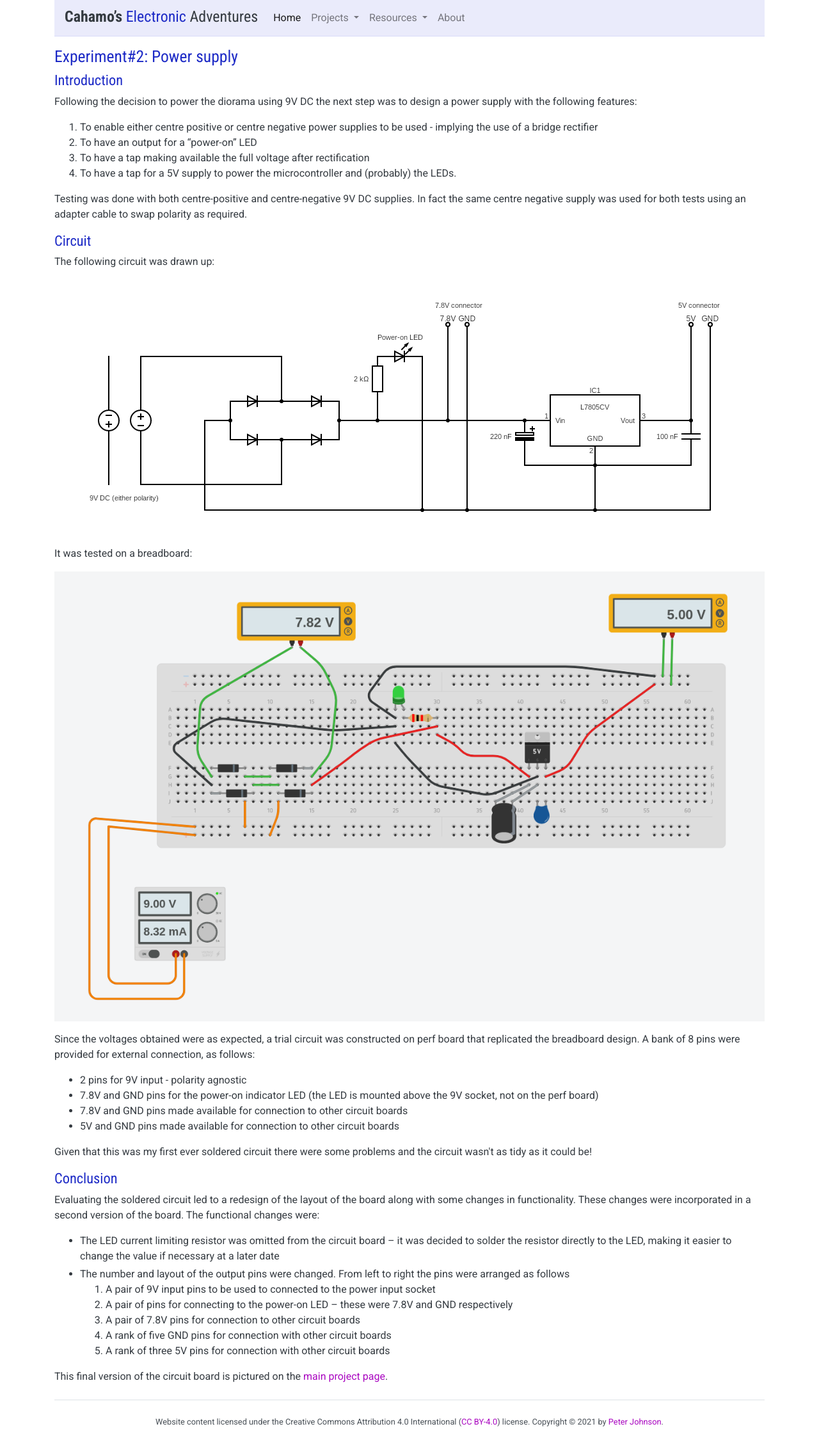
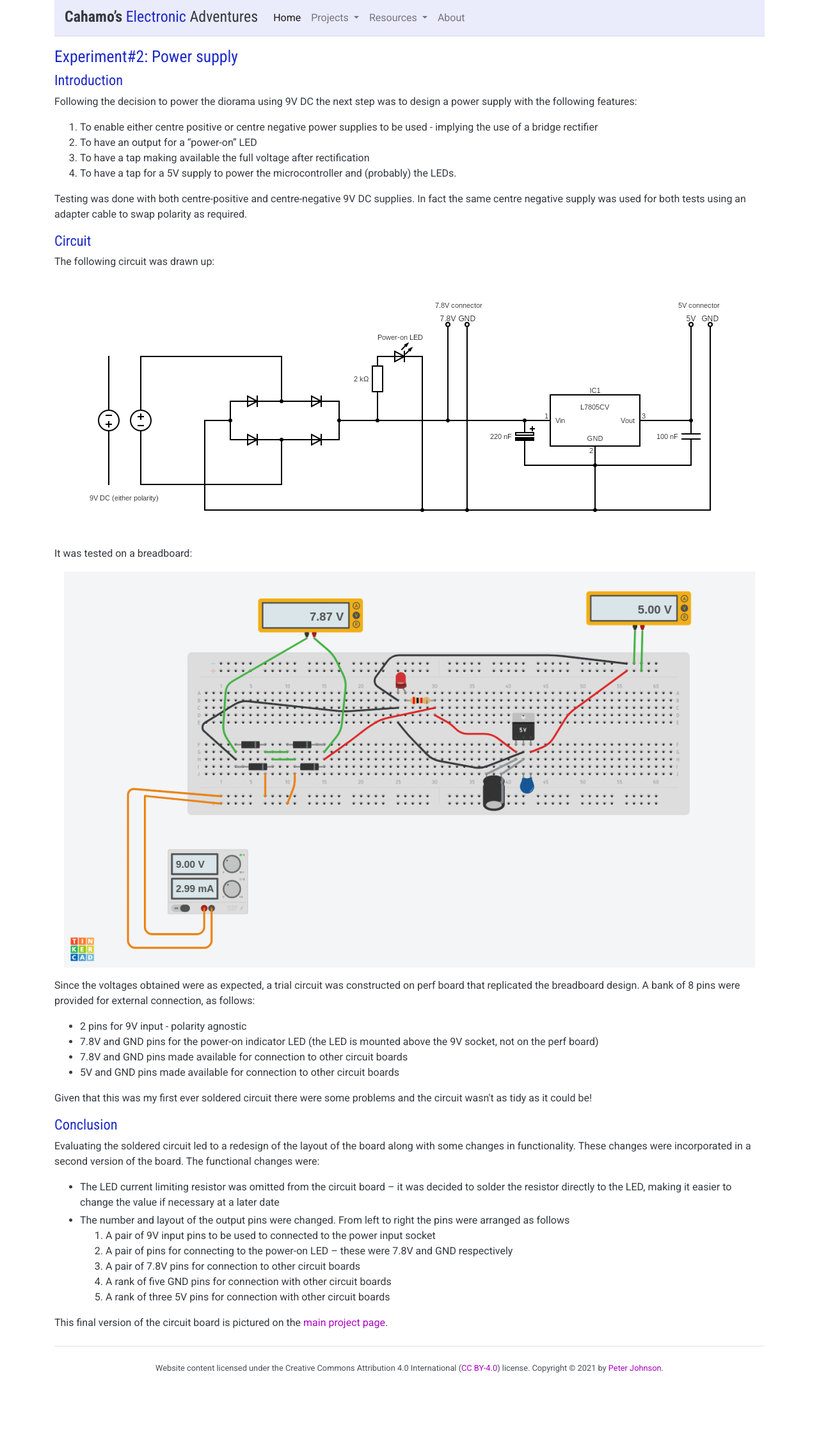
Before and after one commit to cahamo/cahamo.github.io, a Jekyll site: the page built from diorama/experiment-2.html, in a window 1280 px wide. Shown: the whole page at 64% size. Built offline with Jekyll 4.4.1, drawn with Linux system fonts in a browser that asks for light colours; comment, search, counter and statistics services are not loaded; after the commit the page ends 2164 px from its top, so only the background shows below that.

Commit message:
Update experiment-2 breadboard image and content

```diff
--- a/diorama/experiment-2.html
+++ b/diorama/experiment-2.html
@@ -24,7 +24,7 @@ layout: default
 
 <p>It was tested on a breadboard:</p>
 
-<p><img class="img-fluid mx-auto d-block" src="/assets/img/projects/diorama/exp-2/power-supply-breadboard.png" width="1282" height="811" alt="Power supply test breadboard layout"></p>
+<p><img class="img-fluid mx-auto d-block" src="/assets/img/projects/diorama/exp-2/power-supply-breadboard.png" width="1080" height="619" alt="Power supply test breadboard layout"></p>
 
 <p>Since the voltages obtained were as expected, a trial circuit was constructed on perf board that replicated the breadboard design. A bank of 8 pins were provided for external connection, as follows:</p>
 
```
Also changed, not shown: assets/img/projects/diorama/exp-2/power-supply-breadboard.png.
